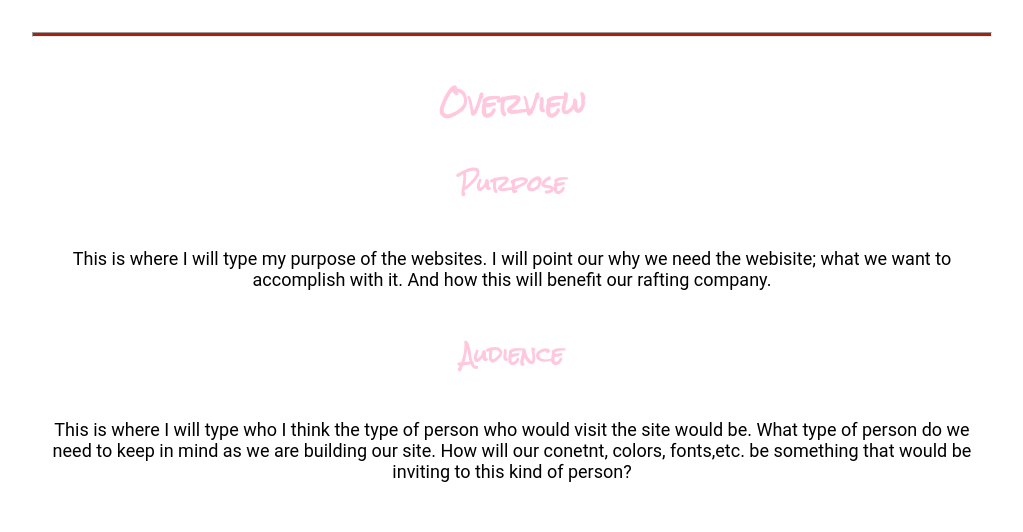
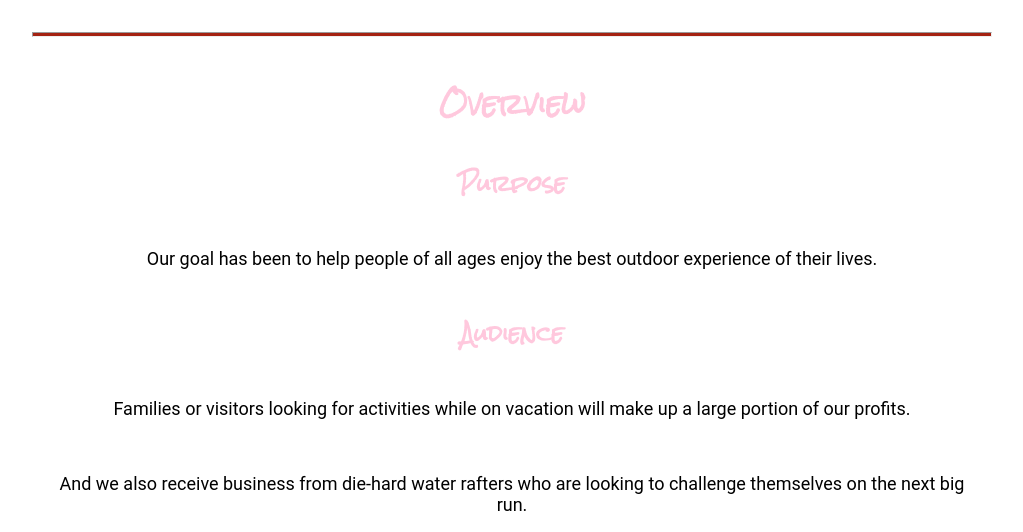
Before and after one commit to wddbyuiahofang/wdd1301, a plain HTML site: page wwr/site-plan-rafting.html in a window 1280 px wide. Shown: the part 420-952 px from the top of the page, without its empty margins (128-1151 px from the left). Drawn offline with Linux system fonts and the light colour scheme.

Commit message:
added pic

```diff
--- a/wwr/site-plan-rafting.html
+++ b/wwr/site-plan-rafting.html
@@ -20,11 +20,12 @@
     <hr />
     <h2>Overview</h2>
     <h3>Purpose</h3>
-    <p>This is where I will type my purpose of the websites. I will point our why we need the webisite; what we want to accomplish with it. And how this will benefit our rafting company.</p>
+    <p>Our goal has been to help people of all ages enjoy the best outdoor experience of their lives.</p>
     <!-- change this -->
 
     <h3>Audience</h3>
-    <p>This is where I will type who I think the type of person who would visit the site would be. What type of person do we need to keep in mind as we are building our site. How will our conetnt, colors, fonts,etc. be something that would be inviting to this kind of person?</p>
+    <p>Families or visitors looking for activities while on vacation will make up a large portion of our profits.</p>
+    <p> And we also receive business from die-hard water rafters who are looking to challenge themselves on the next big run.</p>
     <!-- change this -->
 
     <hr />
```
Also changed, not shown: wwr/images/camping.jpg (added), wwr/images/facebook.png (added), wwr/images/fire_icon.png (added), wwr/images/hero.png (added), wwr/images/instagram.png (added), wwr/images/logo.png (added), wwr/images/mountains.jpg (added), wwr/images/oars.png (added), wwr/images/rapids.jpg (added), wwr/images/river_icon.png (added), wwr/images/rivers.jpg (added), wwr/images/twitter.png (added).
